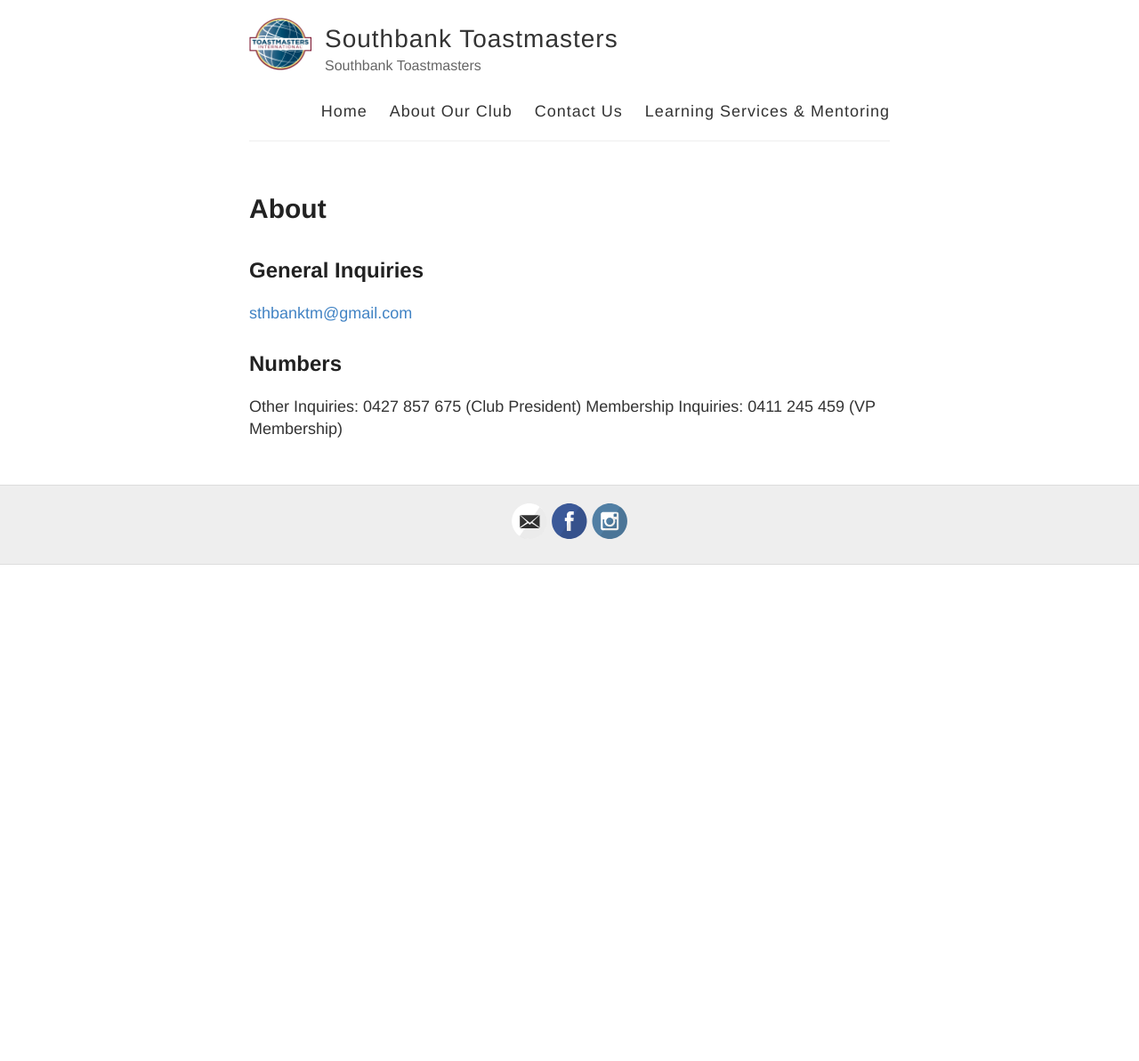
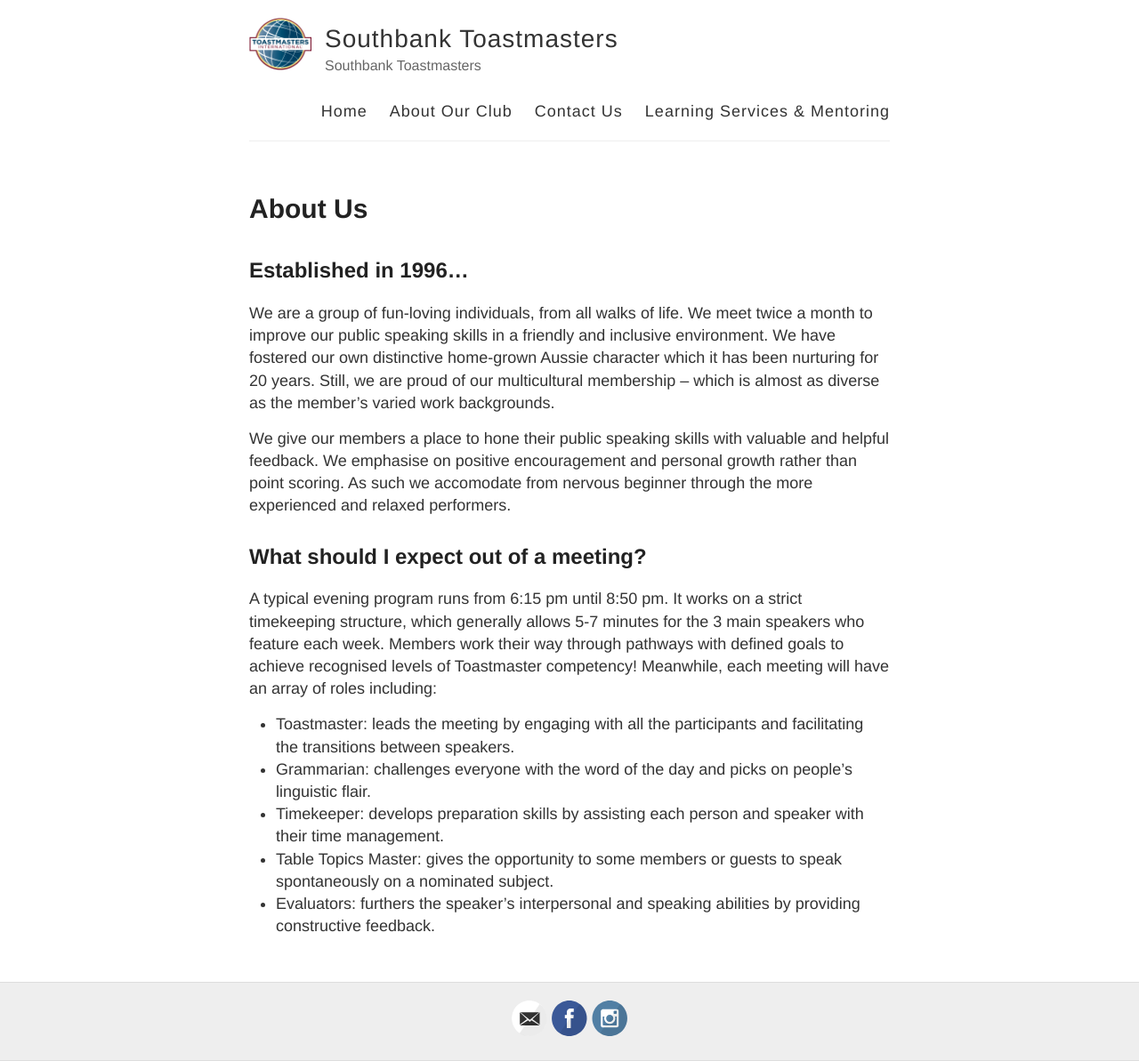
Before and after one commit to colbyprior/southbanktoastmasters, a Jekyll site: the page built from about.md, in a window 1280 px wide. Shown: the whole page at 89% size. Built offline with Jekyll 4.4.1, drawn with Linux system fonts in a browser that asks for light colours; before the commit the page ends 900 px from its top, so only the background shows below that.

Commit message:
Update about.md

```diff
--- a/about.md
+++ b/about.md
@@ -1,12 +1,19 @@
 ---
 layout: page
-title: About
+title: About Us
 permalink: /about/
 ---
 
-## General Inquiries
-[sthbanktm@gmail.com](mailto:sthbanktm@gmail.com)
+## Established in 1996...
+We are a group of fun-loving individuals, from all walks of life. We meet twice a month to improve our public speaking skills in a friendly and inclusive environment. We have fostered our own distinctive home-grown Aussie character which it has been nurturing for 20 years. Still, we are proud of our multicultural membership – which is almost as diverse as the member’s varied work backgrounds.
 
-## Numbers
-Other Inquiries: 0427 857 675 (Club President)
-Membership Inquiries: 0411 245 459 (VP Membership)
+We give our members a place to hone their public speaking skills with valuable and helpful feedback. We emphasise on positive encouragement and personal growth rather than point scoring. As such we accomodate from nervous beginner through the more experienced and relaxed performers.
+
+## What should I expect out of a meeting?
+A typical evening program runs from 6:15 pm until 8:50 pm. It works on a strict timekeeping structure, which generally allows 5-7 minutes for the 3 main speakers who feature each week. Members work their way through pathways with defined goals to achieve recognised levels of Toastmaster competency! Meanwhile, each meeting will have an array of roles including:
+
+* Toastmaster: leads the meeting by engaging with all the participants and facilitating the transitions between speakers.
+* Grammarian: challenges everyone with the word of the day and picks on people’s linguistic flair.
+* Timekeeper: develops preparation skills by assisting each person and speaker with their time management.
+* Table Topics Master: gives the opportunity to some members or guests to speak spontaneously on a nominated subject.
+* Evaluators: furthers the speaker’s interpersonal and speaking abilities by providing constructive feedback.
```
